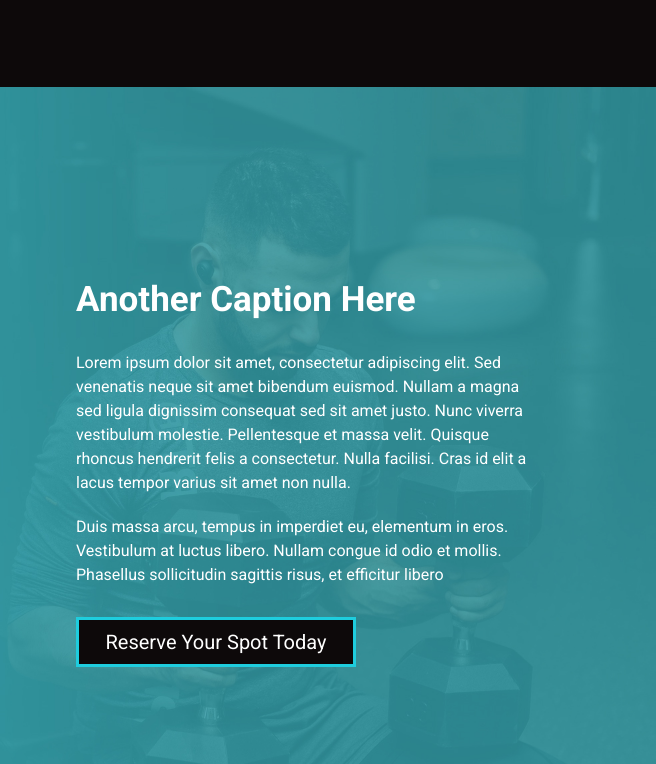
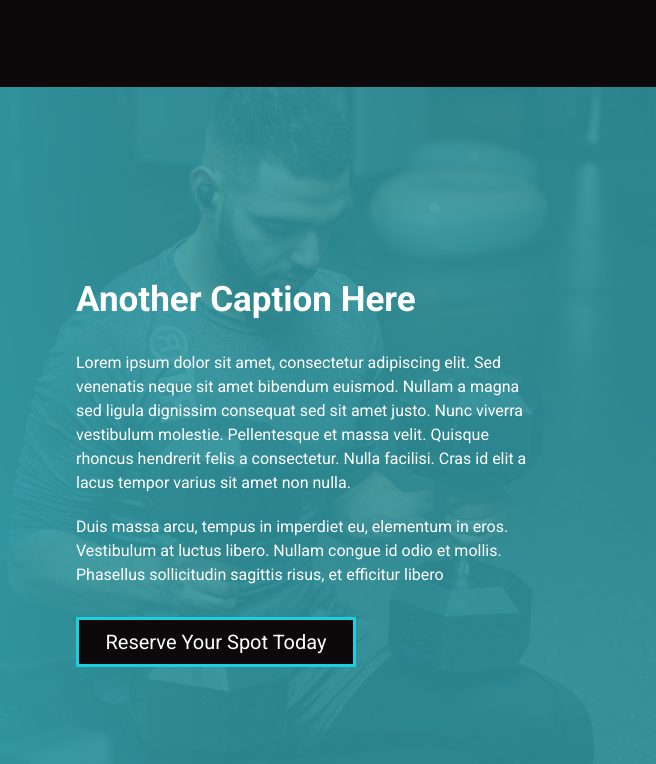
Before and after one commit to slydelacruz/Fitin30minutes, a plain HTML site: page index.html in a window 1280 px wide. Shown: the part 1596-2360 px from the top of the page, 624-1280 px from the left. Drawn offline with Linux system fonts and the light colour scheme.

Commit message:
center news bg

```diff
--- a/css/main/news.css
+++ b/css/main/news.css
@@ -2,7 +2,7 @@
     padding: 120px;
     background-repeat: no-repeat;
     background-size: cover;
-    background-position: top right;
+    background-position: center;
     background-image: url('../../images/background/news.jpg')
 }
 
```
